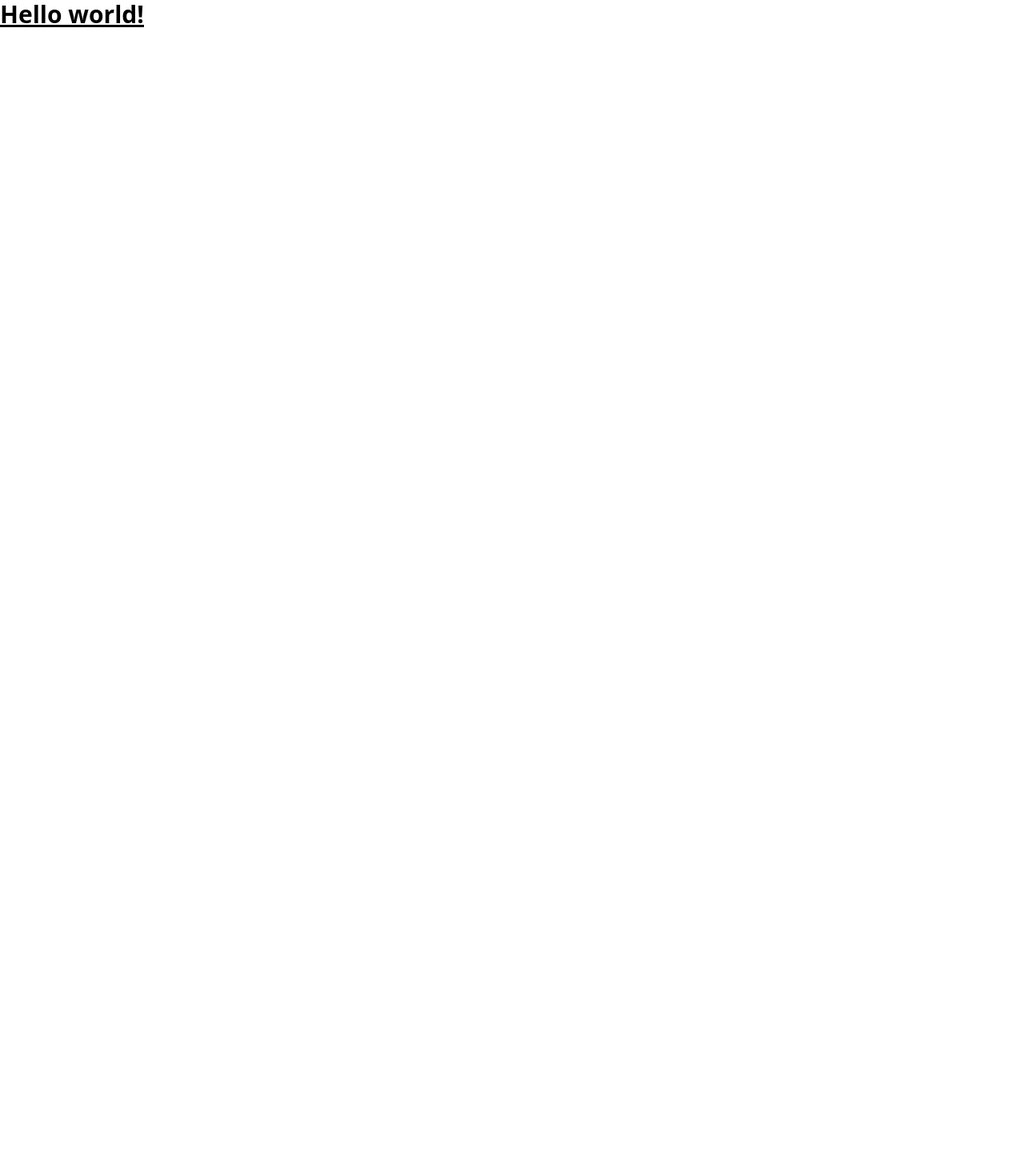
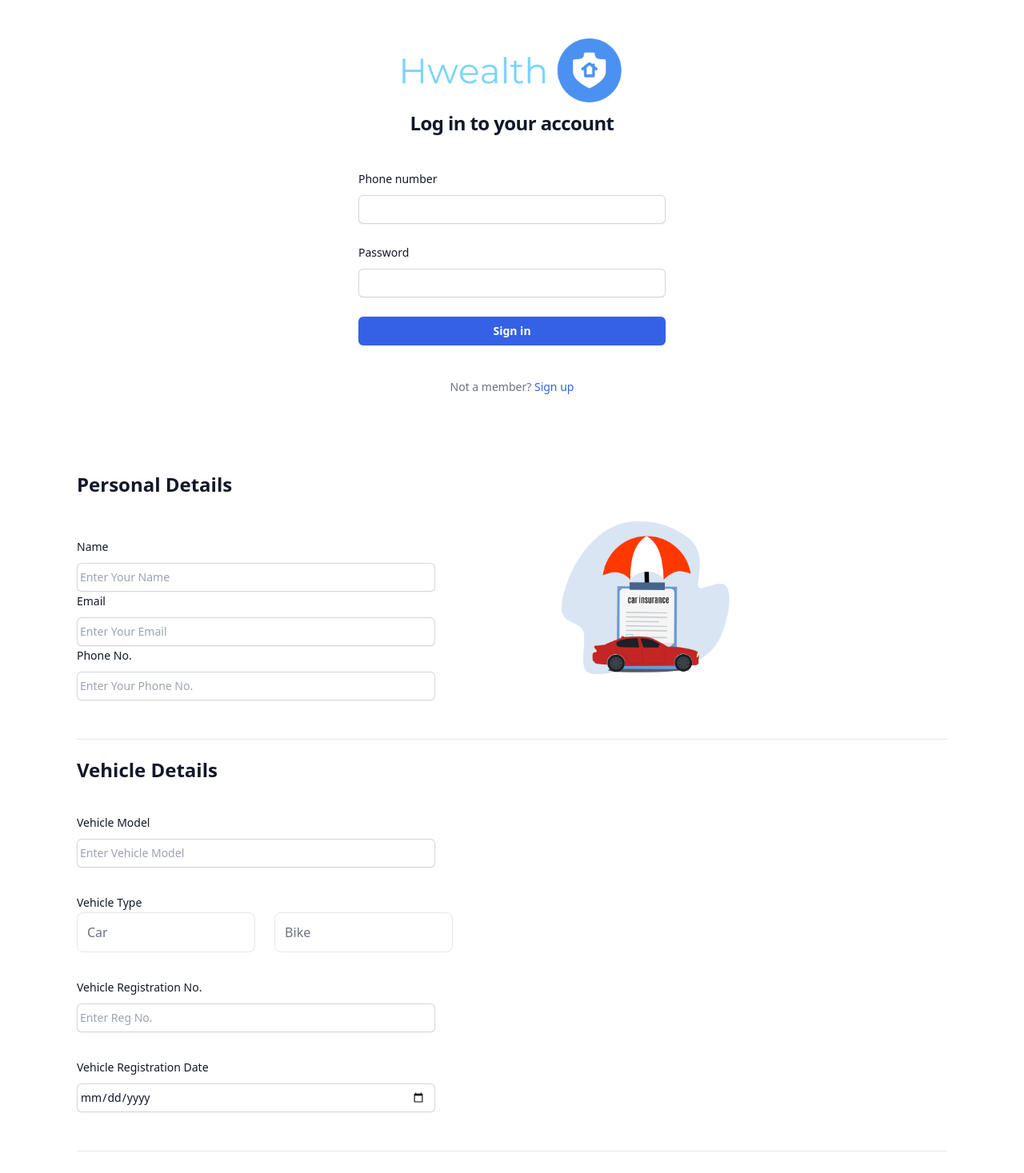
Before and after one commit to shubham610/Hwealth_Angular, an Angular app: page / in a window 1280 px wide. Shown: the top 1467 px of the page at 80% size. Before the commit the page ends 800 px from the top, so only its background shows below. Built offline with nearby package versions, Linux system fonts and the light colour scheme.

Commit message:
hrithik Code

```diff
--- a/angular.json
+++ b/angular.json
@@ -102,5 +102,8 @@
         }
       }
     }
+  },
+  "cli": {
+    "analytics": "965aac8f-2867-457e-af70-5192cabb0e0a"
   }
 }
--- a/src/app/app.component.html
+++ b/src/app/app.component.html
@@ -1,6 +1,4 @@
-<h1 class="text-3xl font-bold underline name">
-    Hello world!
-  </h1>
 
-
+<app-login> </app-login>
+<app-vehicle-insurance></app-vehicle-insurance>
 <router-outlet></router-outlet>
--- a/src/app/app.component.ts
+++ b/src/app/app.component.ts
@@ -1,11 +1,14 @@
 import { Component } from '@angular/core';
 import { CommonModule } from '@angular/common';
 import { RouterOutlet } from '@angular/router';
+import { VehicleInsuranceComponent } from './vehicle-insurance/vehicle-insurance.component';
+import { LoginComponent } from './login/login.component';
+import { SignupComponent } from './signup/signup.component';
 
 @Component({
   selector: 'app-root',
   standalone: true,
-  imports: [CommonModule, RouterOutlet],
+  imports: [CommonModule, RouterOutlet,VehicleInsuranceComponent,LoginComponent,SignupComponent],
   templateUrl: './app.component.html',
   styleUrl: './app.component.scss'
 })
```
Also changed, not shown: 1 other file (tests, documents, lock files or other folders).
